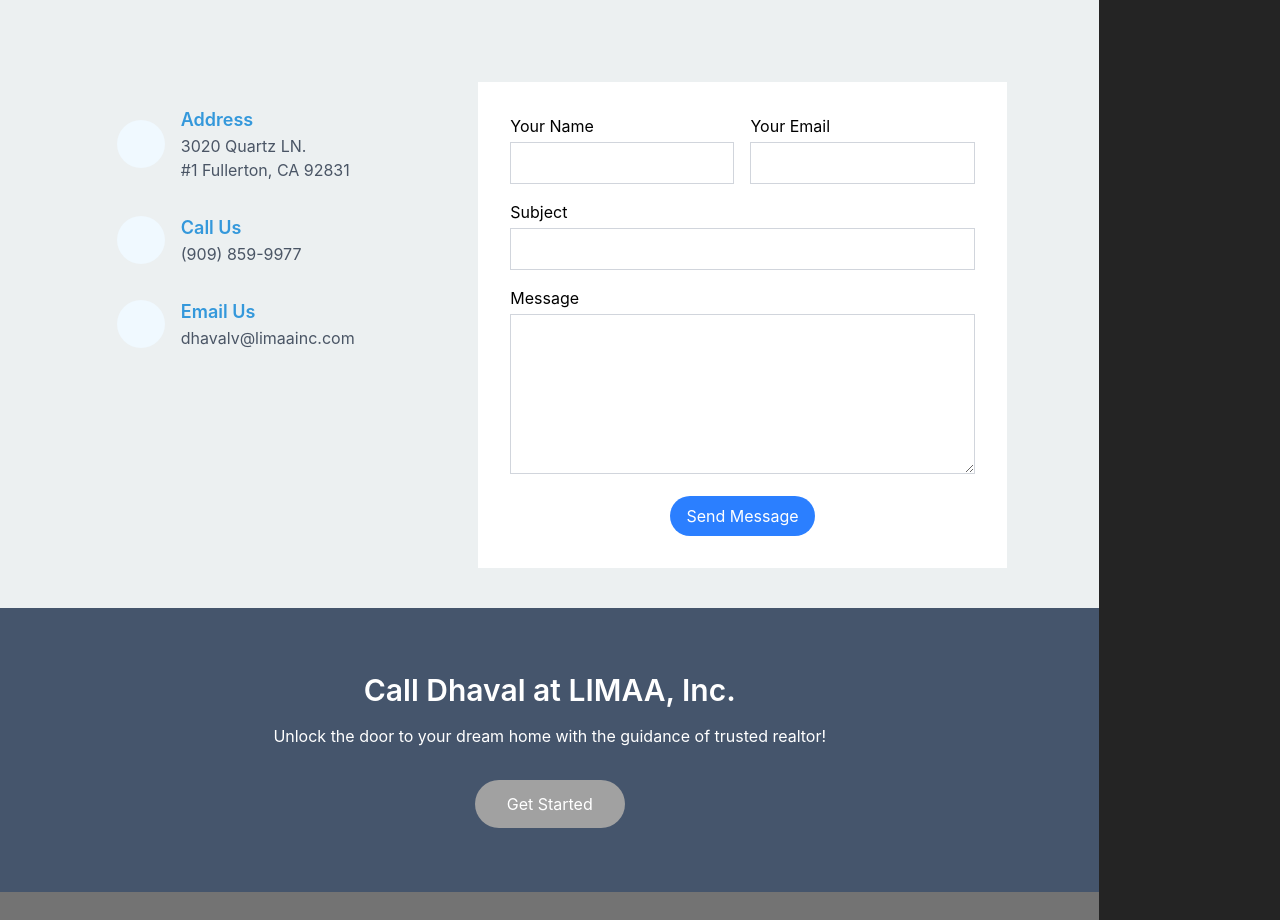
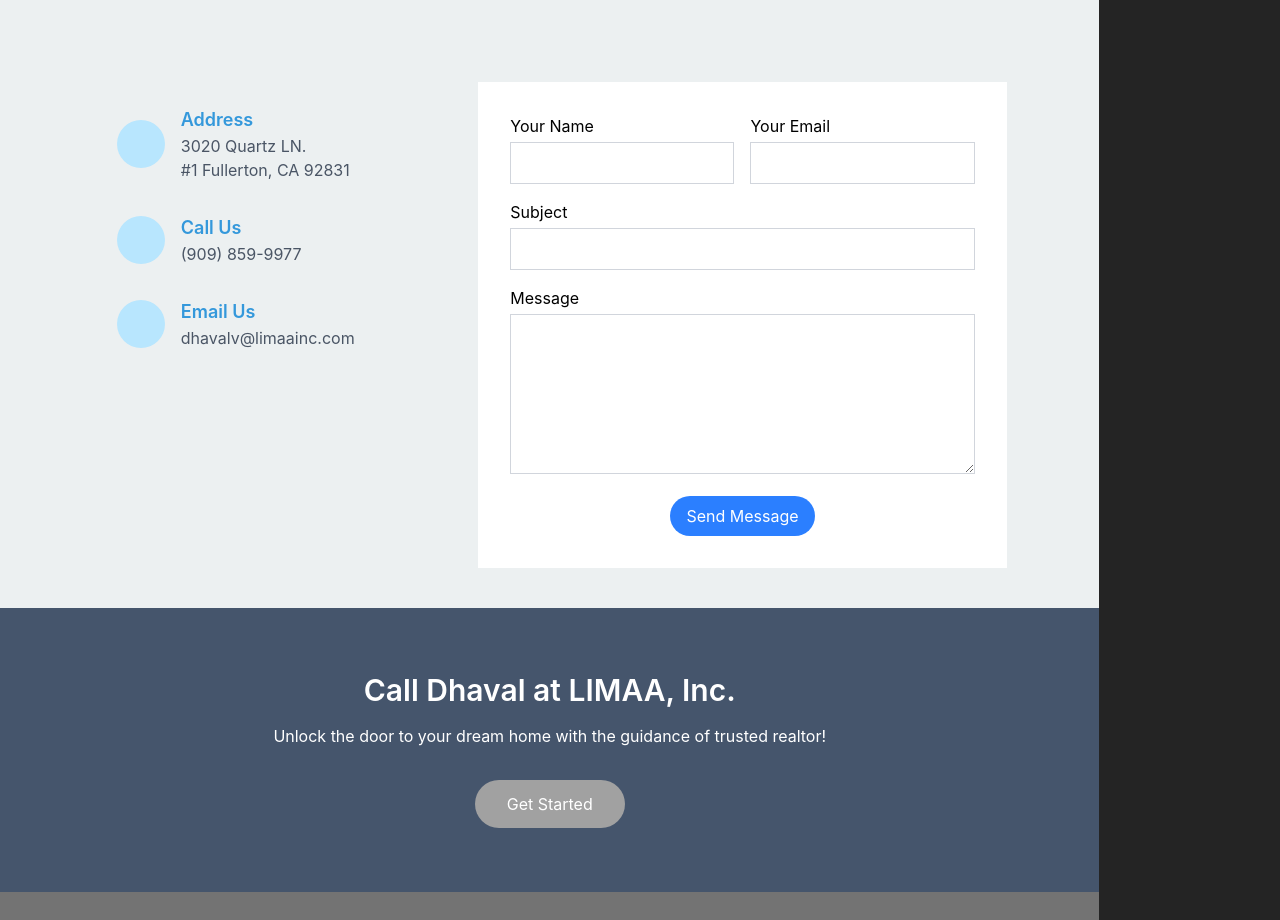
Before and after one commit to alpeshrpatel/limaarealty, a React (Vite) app: page /napkin-analysis in a window 1280 px wide. Shown: the part 1300-2220 px from the top of the page. Built offline with nearby package versions, Linux system fonts and the light colour scheme.

Commit message:
minor changes

```diff
--- a/src/components/Contact.jsx
+++ b/src/components/Contact.jsx
@@ -229,7 +229,7 @@
                             className="flex items-center group"
 
                         >
-                            <div className="rounded-full w-12 h-12 flex items-center justify-center bg-sky-50 text-sky-500 text-xl mr-4 group-hover:bg-sky-500 group-hover:text-white transition duration-300">
+                            <div className="rounded-full w-12 h-12 flex items-center justify-center bg-sky-200 text-sky-500 text-xl mr-4 group-hover:bg-sky-500 group-hover:text-white transition duration-300">
                                 <i className="bi bi-geo-alt"></i>
                             </div>
                             <div>
@@ -245,7 +245,7 @@
                             className="flex items-center group"
 
                         >
-                            <div className="rounded-full w-12 h-12 flex items-center justify-center bg-sky-50 text-sky-500 text-xl mr-4 group-hover:bg-sky-500 group-hover:text-white transition duration-300">
+                            <div className="rounded-full w-12 h-12 flex items-center justify-center bg-sky-200 text-sky-500 text-xl mr-4 group-hover:bg-sky-500 group-hover:text-white transition duration-300">
                                 <i className="bi bi-telephone"></i>
                             </div>
                             <div>
@@ -257,7 +257,7 @@
                             className="flex items-center group"
 
                         >
-                            <div className="rounded-full w-12 h-12 flex items-center justify-center bg-sky-50 text-sky-500 text-xl mr-4 group-hover:bg-sky-500 group-hover:text-white transition duration-300">
+                            <div className="rounded-full w-12 h-12 flex items-center justify-center bg-sky-200 text-sky-500 text-xl mr-4 group-hover:bg-sky-500 group-hover:text-white transition duration-300">
                                 <i className="bi bi-envelope"></i>
                             </div>
                             <div>
--- a/src/components/FeaturedAreas.jsx
+++ b/src/components/FeaturedAreas.jsx
@@ -189,7 +189,7 @@
         },
         {
             id: 23,
-            name: "Mission-Viejo",
+            name: "Mission Viejo",
             category: "Orange",
             image: "/Mission-Viejo.jpg",
             description: "Mission Viejo is a large master-planned community located in the Saddleback Valley in South Orange County. It is considered one of the largest master-planned communities ever built under a single project in the United States.",
```
